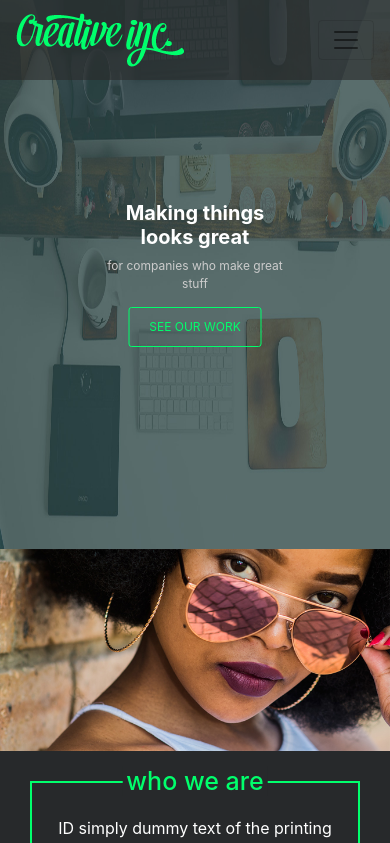
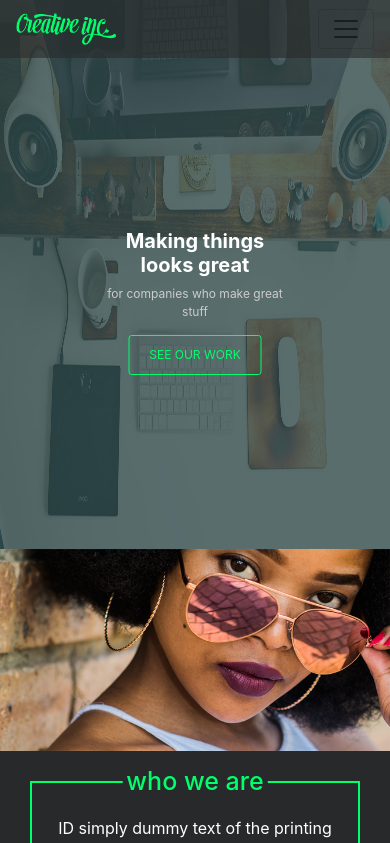
Before and after one commit to Amin-bash/react-creative-web, a React (Create React App) app: page / in a window 390 px wide. Shown: the top 843 px of the page. Built offline with nearby package versions, Linux system fonts and the light colour scheme; no server answers.

Commit message:
fixed some responsive design

```diff
--- a/src/components/Header/style.scss
+++ b/src/components/Header/style.scss
@@ -85,6 +85,8 @@
       height: 65vh;
     }
     .header-content {
+      top: 55%;
+
       .see-our-work-btn {
         font-size: 12px;
         padding: 10px 20px;
--- a/src/components/Navbar/style.scss
+++ b/src/components/Navbar/style.scss
@@ -9,3 +9,11 @@
     cursor: pointer;
   }
 }
+
+@media (max-width: 430px) {
+  .background-transparent {
+    .navbar-brand {
+      width: 100px;
+    }
+  }
+}
--- a/src/components/Review/style.scss
+++ b/src/components/Review/style.scss
@@ -24,15 +24,21 @@
 }
 
 .closed {
-  right: -600px;
+  right: -100%;
 }
 .open {
   right: 0;
 }
 
-@media (max-width: 600px){
+@media (max-width: 991px){
   .side-bar-section {
     width: 100%;
     top: 240px;
   }
 }
+
+@media (max-width: 430px) {
+  .side-bar-section {
+    top: 218px;
+  }
+}
```
